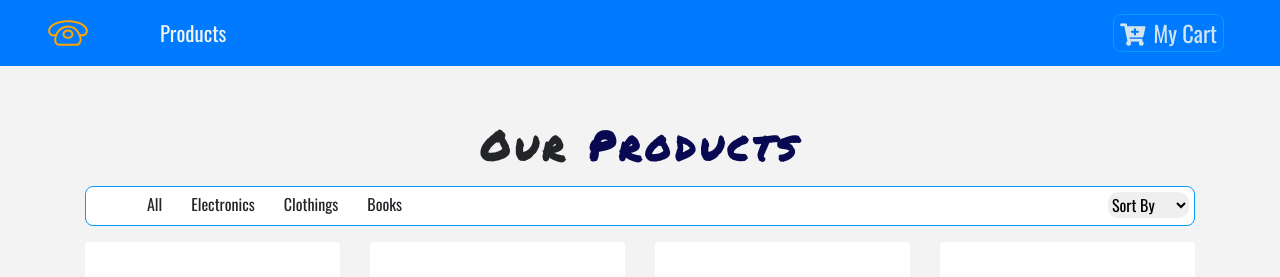
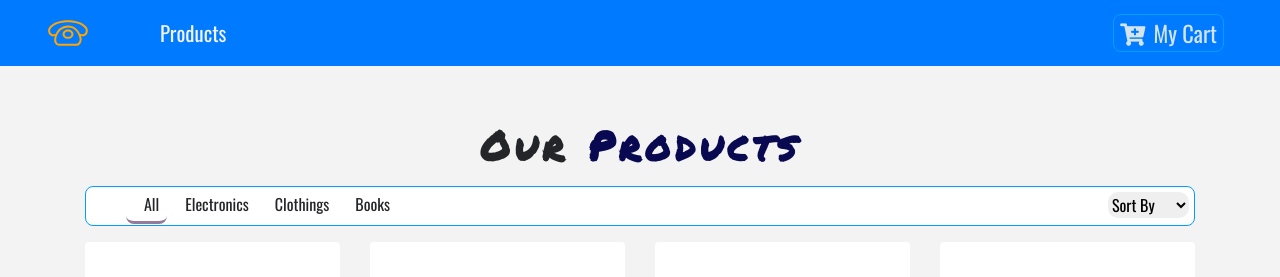
Before and after one commit to maniram-yadav/react-ecommerce-project, a React (Create React App) app: page / in a window 1280 px wide. Shown: the top 277 px of the page. Built offline with nearby package versions, Linux system fonts and the light colour scheme.

Commit message:
active link added

```diff
--- a/src/App.css
+++ b/src/App.css
@@ -64,9 +64,9 @@ body{
     text-align: center;
     display: inline-block;
     transition: 0.2s ease-in;
-    padding-left:8px;
+    padding-left:18px;
     padding-right:8px;
-    margin-left:13px;
+    /* margin-left:13px; */
 
     /* padding-left:15px; */
 }
@@ -76,6 +76,13 @@ body{
     border-bottom: 2px solid orange;
     border-radius: 8px;
 }
+
+.active{
+
+    border-bottom: 3px solid rgb(151, 122, 151);
+    border-radius: 8px;
+}
+
 .sortbox{
     float: right;
     padding: 5px;
--- a/src/components/ProductList.js
+++ b/src/components/ProductList.js
@@ -5,6 +5,9 @@ import { ProductConsumer } from '../Context';
 
 export default class ProductList extends Component {
 
+    state={
+        activeCategory:0
+    }
     constructor(props) {
         super(props);
         this.sortBy = React.createRef();
@@ -15,6 +18,11 @@ export default class ProductList extends Component {
         if(this.sortBy.current){
             sortingorder(this.sortBy.current.value);
         }
+    }
+    setActiveCategory=(id)=>{
+        this.setState({
+            activeCategory:id
+        })
     }
     render() {
 
@@ -36,7 +44,11 @@ export default class ProductList extends Component {
                                             <ul className="tab-items">
                                                 {
                                                     value.categories.map(category => {
-                                                        return <li key={category.id} onClick={()=>value.setCategoryFilter(category.id)}>{category.name}</li>
+                                                        return <li key={category.id} className={this.state.activeCategory===category.id?"active":""}
+                                                         onClick={()=>{
+                                                             value.setCategoryFilter(category.id)
+                                                             this.setActiveCategory(category.id)
+                                                            }}>{category.name}</li>
                                                     })
                                                 }
                                             </ul>
```
